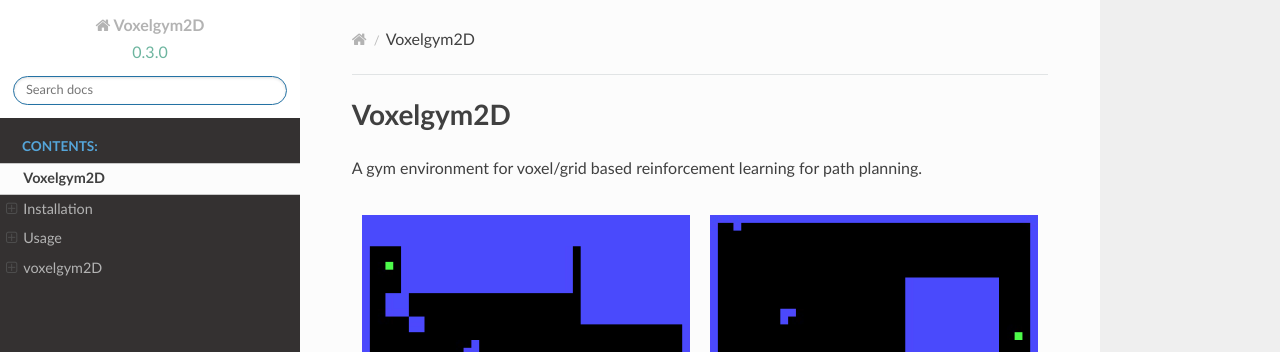
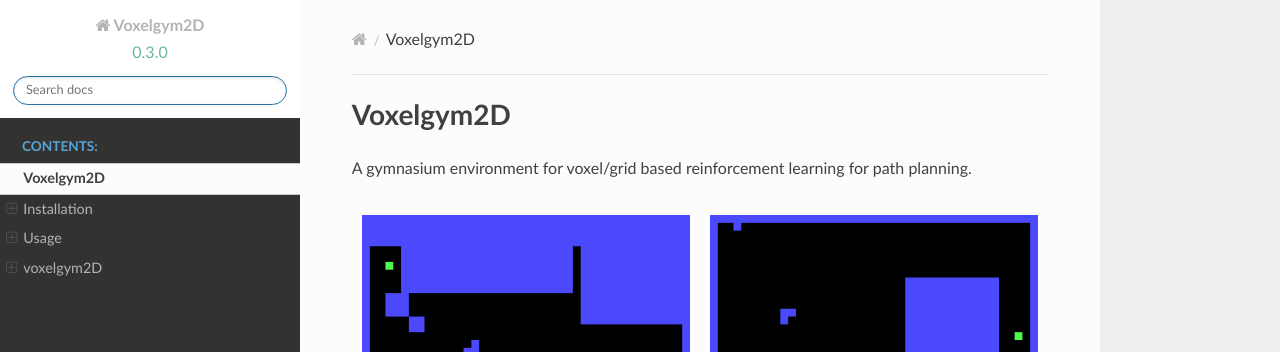
Before and after one commit to harisankar95/voxelgym2D, a Sphinx documentation site: the page built from docs/INTRO.md, in a window 1280 px wide. Shown: the top 352 px of the page. Built offline with Sphinx 7.4.7 and the Read the Docs theme 2.0.0, drawn with Linux system fonts in a browser that asks for light colours.

Commit message:
updated references

```diff
--- a/docs/INTRO.md
+++ b/docs/INTRO.md
@@ -1,6 +1,6 @@
 # Voxelgym2D
 
-A gym environment for voxel/grid based reinforcement learning for path planning.
+A gymnasium environment for voxel/grid based reinforcement learning for path planning.
 
 <div id="solution-table">
     <table>
```
Also changed, not shown: README.md (+16 -1 lines), 1 other file.
